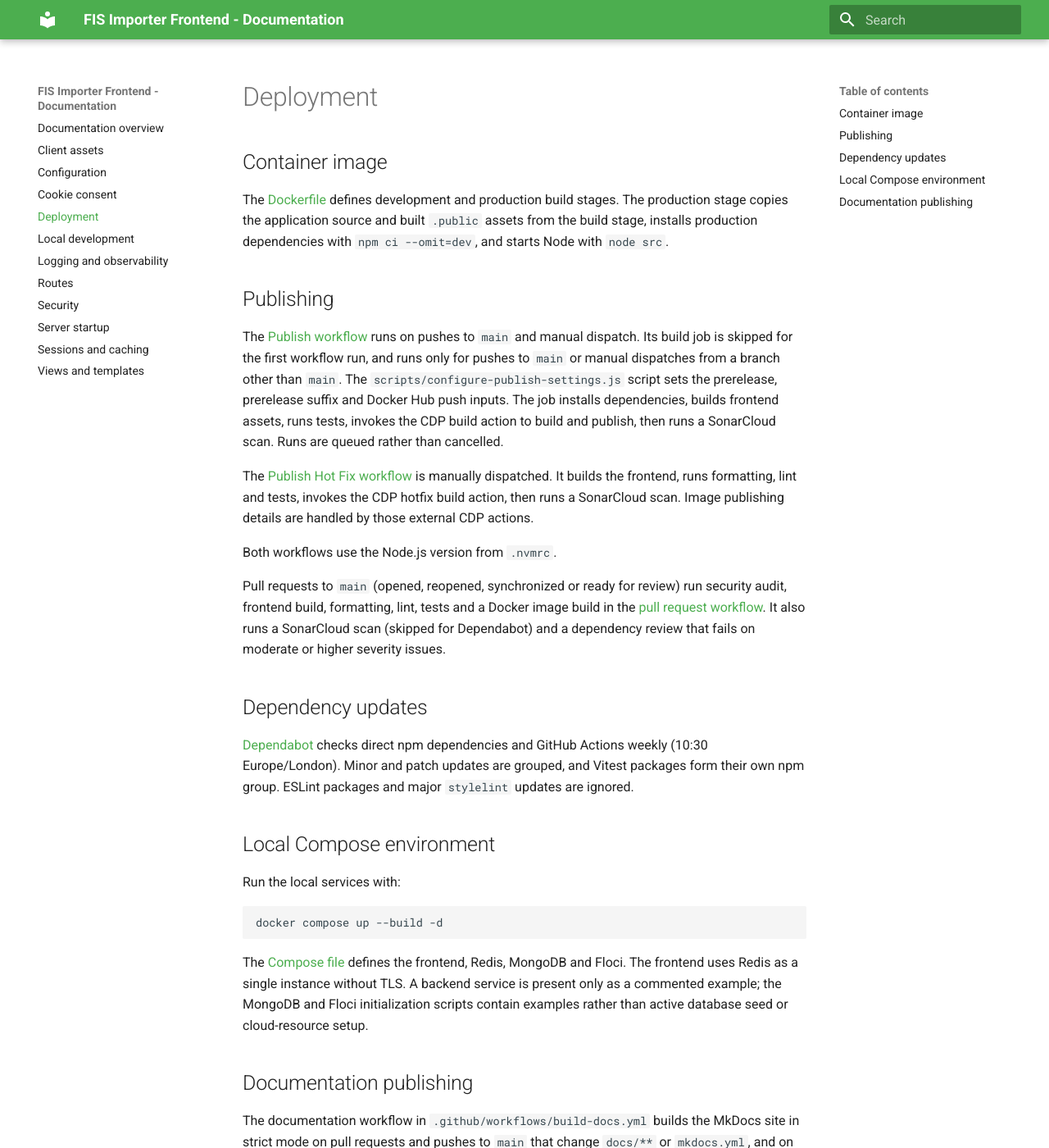
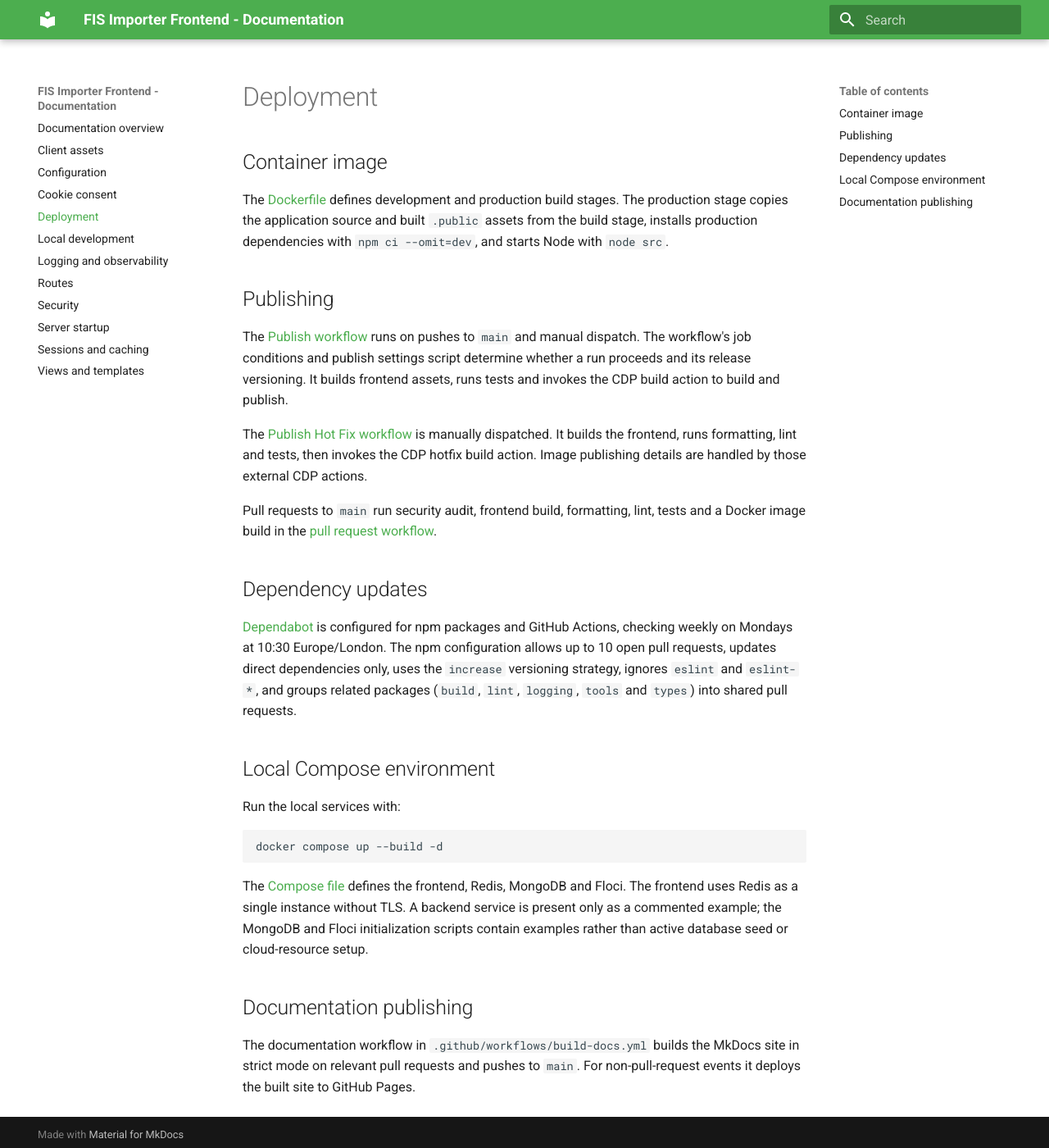
Before and after one commit to DEFRA/trade-imports-fish-importer-fe, an MkDocs documentation site: the page built from docs/deployment.md, in a window 1280 px wide and 1400 px high. Shown: the whole window at 82% size. Built offline with MkDocs 1.6.1 and Material for MkDocs 9.7.7, drawn with Linux system fonts in a browser that asks for light colours; some of the changed text lies outside the part shown.

Commit message:
chore: keep FISB-200 focused on dependency updates #patch
Co-authored-by: Copilot <223556219+Copilot@users.noreply.github.com>

```diff
--- a/docs/deployment.md
+++ b/docs/deployment.md
@@ -6,17 +6,15 @@ The [Dockerfile](https://github.com/DEFRA/trade-imports-fish-importer-fe/blob/ma
 
 ## Publishing
 
-The [Publish workflow](https://github.com/DEFRA/trade-imports-fish-importer-fe/blob/main/.github/workflows/publish.yml) runs on pushes to `main` and manual dispatch. Its build job is skipped for the first workflow run, and runs only for pushes to `main` or manual dispatches from a branch other than `main`. The `scripts/configure-publish-settings.js` script sets the prerelease, prerelease suffix and Docker Hub push inputs. The job installs dependencies, builds frontend assets, runs tests, invokes the CDP build action to build and publish, then runs a SonarCloud scan. Runs are queued rather than cancelled.
+The [Publish workflow](https://github.com/DEFRA/trade-imports-fish-importer-fe/blob/main/.github/workflows/publish.yml) runs on pushes to `main` and manual dispatch. The workflow's job conditions and publish settings script determine whether a run proceeds and its release versioning. It builds frontend assets, runs tests and invokes the CDP build action to build and publish.
 
-The [Publish Hot Fix workflow](https://github.com/DEFRA/trade-imports-fish-importer-fe/blob/main/.github/workflows/publish-hotfix.yml) is manually dispatched. It builds the frontend, runs formatting, lint and tests, invokes the CDP hotfix build action, then runs a SonarCloud scan. Image publishing details are handled by those external CDP actions.
+The [Publish Hot Fix workflow](https://github.com/DEFRA/trade-imports-fish-importer-fe/blob/main/.github/workflows/publish-hotfix.yml) is manually dispatched. It builds the frontend, runs formatting, lint and tests, then invokes the CDP hotfix build action. Image publishing details are handled by those external CDP actions.
 
-Both workflows use the Node.js version from `.nvmrc`.
-
-Pull requests to `main` (opened, reopened, synchronized or ready for review) run security audit, frontend build, formatting, lint, tests and a Docker image build in the [pull request workflow](https://github.com/DEFRA/trade-imports-fish-importer-fe/blob/main/.github/workflows/check-pull-request.yml). It also runs a SonarCloud scan (skipped for Dependabot) and a dependency review that fails on moderate or higher severity issues.
+Pull requests to `main` run security audit, frontend build, formatting, lint, tests and a Docker image build in the [pull request workflow](https://github.com/DEFRA/trade-imports-fish-importer-fe/blob/main/.github/workflows/check-pull-request.yml).
 
 ## Dependency updates
 
-[Dependabot](https://github.com/DEFRA/trade-imports-fish-importer-fe/blob/main/.github/dependabot.yml) checks direct npm dependencies and GitHub Actions weekly (10:30 Europe/London). Minor and patch updates are grouped, and Vitest packages form their own npm group. ESLint packages and major `stylelint` updates are ignored.
+[Dependabot](https://github.com/DEFRA/trade-imports-fish-importer-fe/blob/main/.github/dependabot.yml) is configured for npm packages and GitHub Actions, checking weekly on Mondays at 10:30 Europe/London. The npm configuration allows up to 10 open pull requests, updates direct dependencies only, uses the `increase` versioning strategy, ignores `eslint` and `eslint-*`, and groups related packages (`build`, `lint`, `logging`, `tools` and `types`) into shared pull requests.
 
 ## Local Compose environment
 
@@ -30,4 +28,4 @@ The [Compose file](https://github.com/DEFRA/trade-imports-fish-importer-fe/blob/
 
 ## Documentation publishing
 
-The documentation workflow in `.github/workflows/build-docs.yml` builds the MkDocs site in strict mode on pull requests and pushes to `main` that change `docs/**` or `mkdocs.yml`, and on manual dispatch. For non-pull-request events it deploys the built site to GitHub Pages.
+The documentation workflow in `.github/workflows/build-docs.yml` builds the MkDocs site in strict mode on relevant pull requests and pushes to `main`. For non-pull-request events it deploys the built site to GitHub Pages.
```
Also changed, not shown: README.md (+2 -6 lines), 1 other file.
